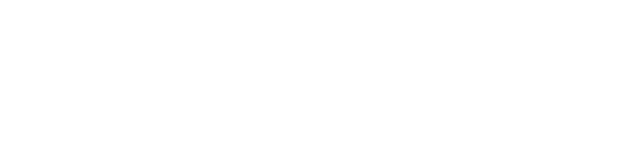
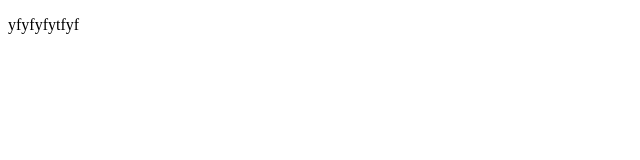
Before and after one commit to aliceblomberg/api-lab, a plain HTML site: page aasa.html in a window 1280 px wide. Shown: the whole page, without its empty margins (0-640 px from the left). Drawn offline with Linux system fonts and the light colour scheme.

Commit message:
Update aasa.html

```diff
--- a/aasa.html
+++ b/aasa.html
@@ -1 +1,4 @@
 <!DOCTYPE html>
+<body>
+    <p>yfyfyfytfyf</p>
+</body>
```
